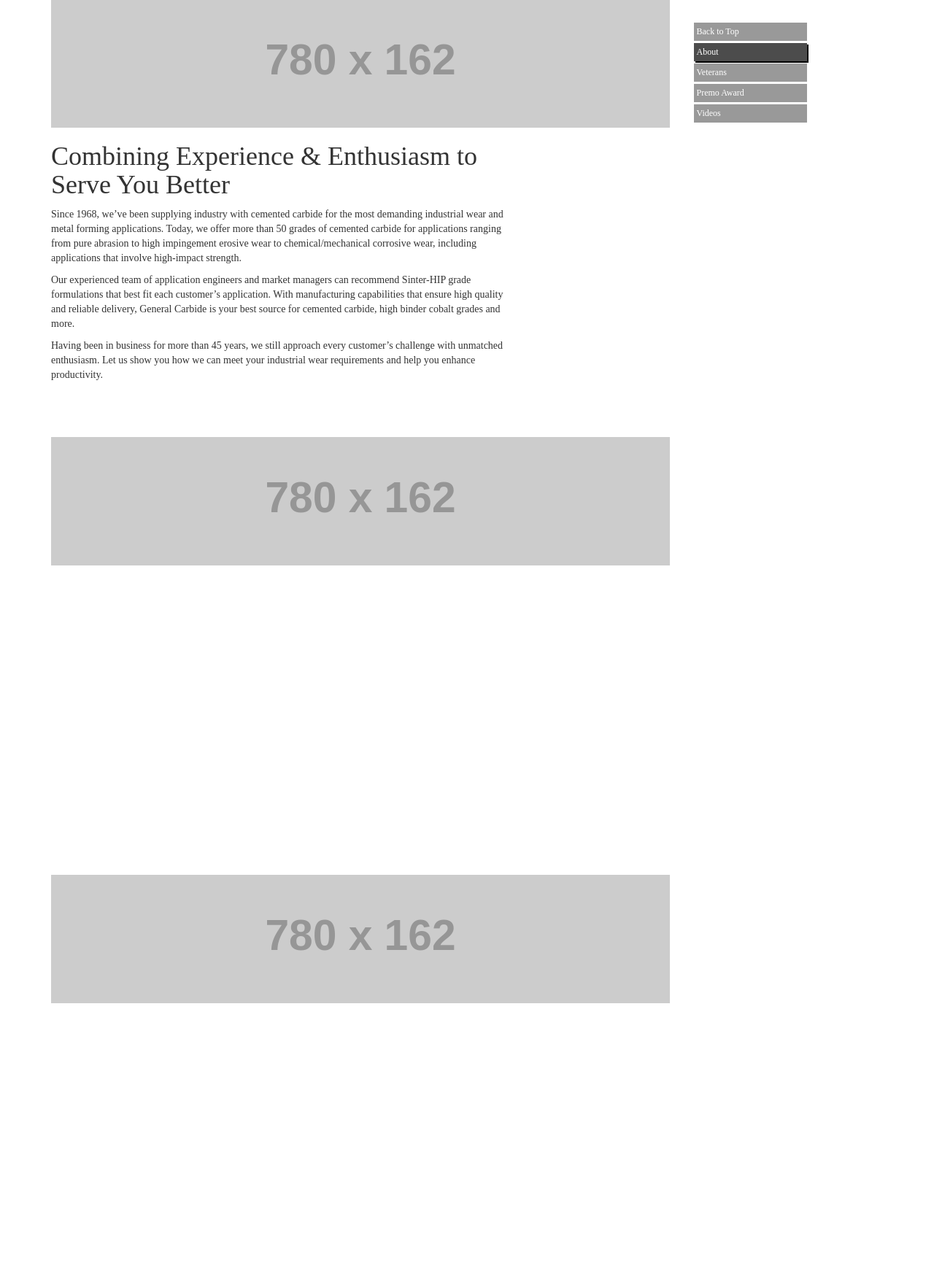
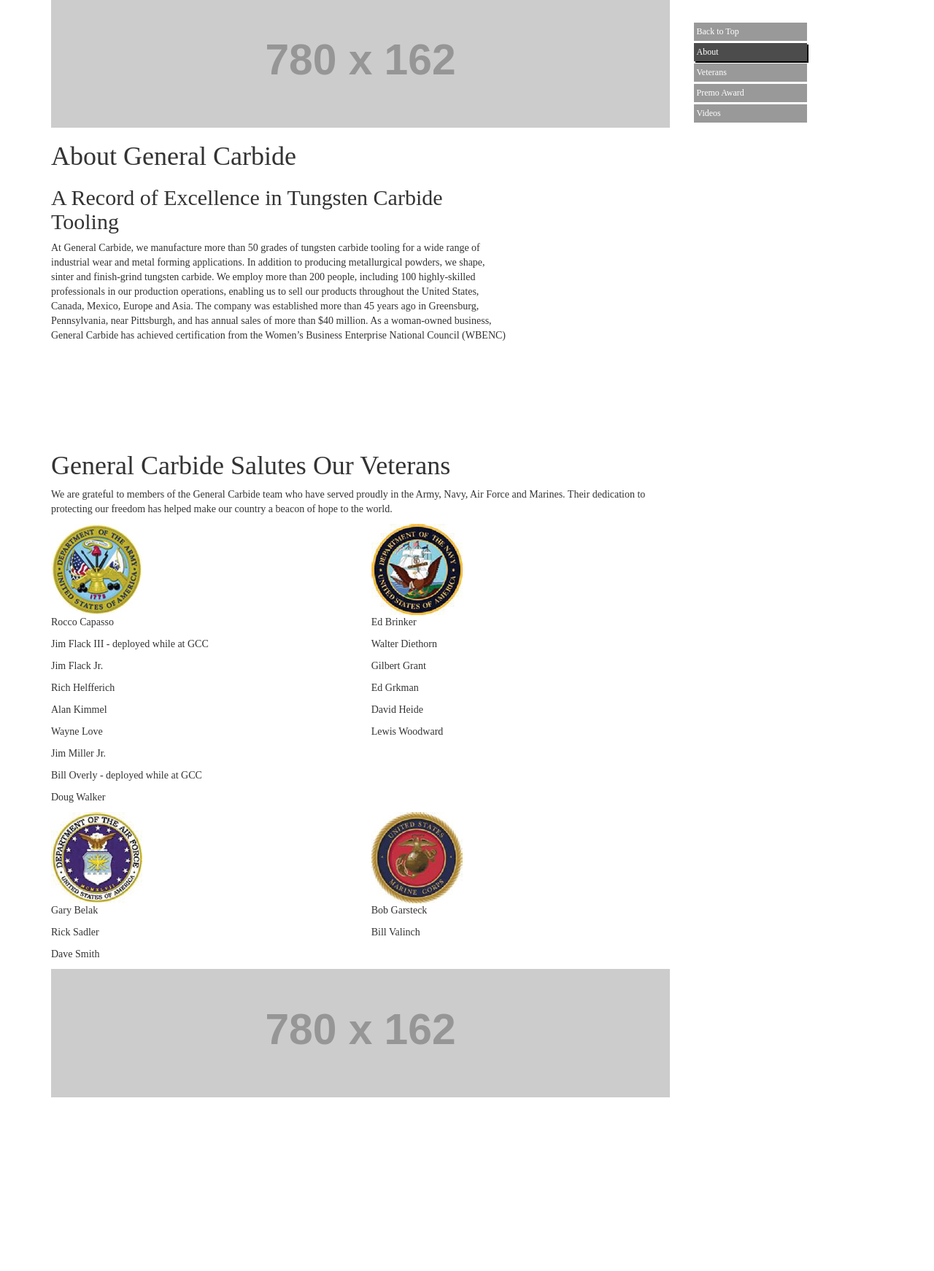
Before and after one commit to LevyMG-MBosco/GC-2015, a PHP site: page /about.php in a window 1280 px wide. Shown: the part 178-1920 px from the top of the page at 73% size. Run offline with PHP 8.4, Linux system fonts and the light colour scheme; grey boxes labelled with a size stand in for pictures from a placeholder-image service; some libraries are stand-ins or nearby versions.

Commit message:
General content that I have easy access to - still need images (next), then Library and News from existing site

```diff
--- a/about.php
+++ b/about.php
@@ -15,10 +15,9 @@
           </div>
           <div class="row">
             <div class="cols-xs-12 col-sm-9">
-              <h1>Combining Experience & Enthusiasm to Serve You Better</h1>
-              <p>Since 1968, we’ve been supplying industry with cemented carbide for the most demanding industrial wear and metal forming applications. Today, we offer more than 50 grades of cemented carbide for applications ranging from pure abrasion to high impingement erosive wear to chemical/mechanical corrosive wear, including applications that involve high-impact strength.</p>
-              <p>Our experienced team of application engineers and market managers can recommend Sinter-HIP grade formulations that best fit each customer’s application. With manufacturing capabilities that ensure high quality and reliable delivery, General Carbide is your best source for cemented carbide, high binder cobalt grades and more.</p>
-              <p>Having been in business for more than 45 years, we still approach every customer’s challenge with unmatched enthusiasm. Let us show you how we can meet your industrial wear requirements and help you enhance productivity.</p>
+              <h1>About General Carbide</h1>
+              <h2>A Record of Excellence in Tungsten Carbide Tooling</h2>
+              <p>At General Carbide, we manufacture more than 50 grades of tungsten carbide tooling for a wide range of industrial wear and metal forming applications. In addition to producing metallurgical powders, we shape, sinter and finish-grind tungsten carbide. We employ more than 200 people, including 100 highly-skilled professionals in our production operations, enabling us to sell our products throughout the United States, Canada, Mexico, Europe and Asia. The company was established more than 45 years ago in Greensburg, Pennsylvania, near Pittsburgh, and has annual sales of more than $40 million. As a woman-owned business, General Carbide has achieved certification from the Women’s Business Enterprise National Council (WBENC)</p>
             </div>
             <div class="col-xs-12 col-sm-3">
               <!-- Section side content goes here -->
@@ -28,14 +27,44 @@
         <div class="section" id="section-1">
           <div class="row">
             <div class="col-xs-12">
-              <img src='http://placehold.it/780x162' />
+              <h1>General Carbide Salutes Our Veterans</h1>
+              <p>We are grateful to members of the General Carbide team who have served proudly in the Army, Navy, Air Force and Marines. Their dedication to protecting our freedom has helped make our country a beacon of hope to the world.</p>
             </div>
           </div>
           <div class="row">
-            <div class="col-xs-12 col-sm-9">
+            <div class="col-xs-12 col-sm-6">
+              <img class="seal" src='assets/imgs/seal-army.jpg' />
+              <p>Rocco Capasso</p>
+              <p>Jim Flack III - deployed while at GCC</p>
+              <p>Jim Flack Jr.</p>
+              <p>Rich Helfferich</p>
+              <p>Alan Kimmel</p>
+              <p>Wayne Love</p>
+              <p>Jim Miller Jr.</p>
+              <p>Bill Overly - deployed while at GCC</p>
+              <p>Doug Walker</p>
             </div>
-            <div class="col-xs-12 col-sm-3">
-              <!-- Section side content goes here -->
+            <div class="col-xs-12 col-sm-6">
+              <img class="seal" src='assets/imgs/seal-navy.jpg' />
+              <p>Ed Brinker</p>
+              <p>Walter Diethorn</p>
+              <p>Gilbert Grant</p>
+              <p>Ed Grkman</p>
+              <p>David Heide</p>
+              <p>Lewis Woodward</p>
+            </div>
+          </div>
+          <div class="row">
+            <div class="col-xs-12 col-sm-6">
+              <img class="seal" src='assets/imgs/seal-airforce.jpg' />
+              <p>Gary Belak</p>
+              <p>Rick Sadler</p>
+              <p>Dave Smith</p>
+            </div>
+            <div class="col-xs-12 col-sm-6">
+              <img class="seal" src='assets/imgs/seal-marines.jpg' />
+              <p>Bob Garsteck</p>
+              <p>Bill Valinch</p>
             </div>
           </div>
         </div>
--- a/assets/css/theme.css
+++ b/assets/css/theme.css
@@ -433,6 +433,15 @@
 	text-decoration: none;
 }
 
+.red-text{
+	color: #red;
+	font-weight: 600;
+}
+
+.interior-content .seal{
+	width: 125px;
+}
+
 #nav.stick{
 	position: fixed;
 	z-index: 10000;
```
Also changed, not shown: quality.php (+10 -0 lines), assets/imgs/seal-airforce.jpg (added), assets/imgs/seal-army.jpg (added), assets/imgs/seal-marines.jpg (added), assets/imgs/seal-navy.jpg (added).
